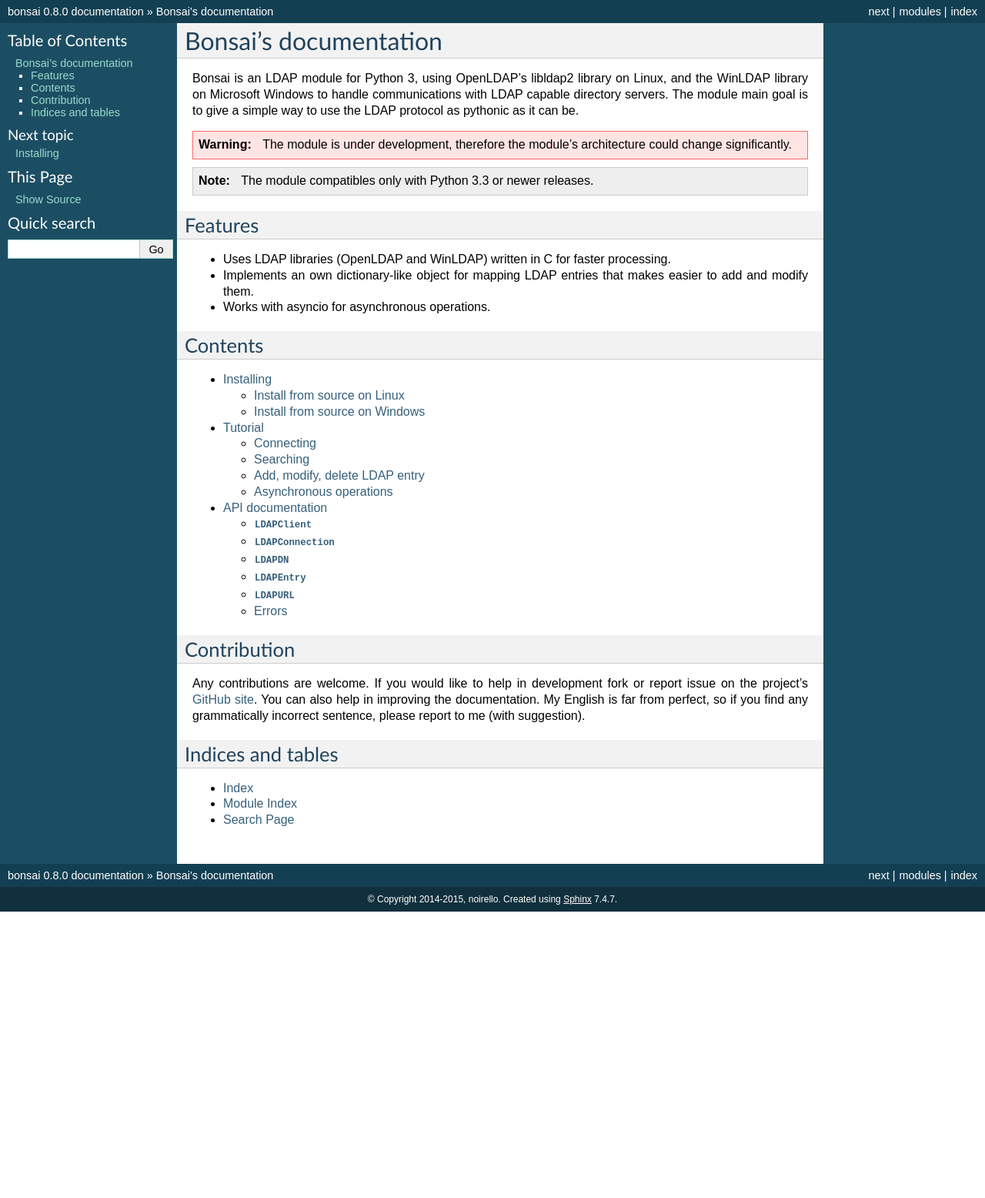
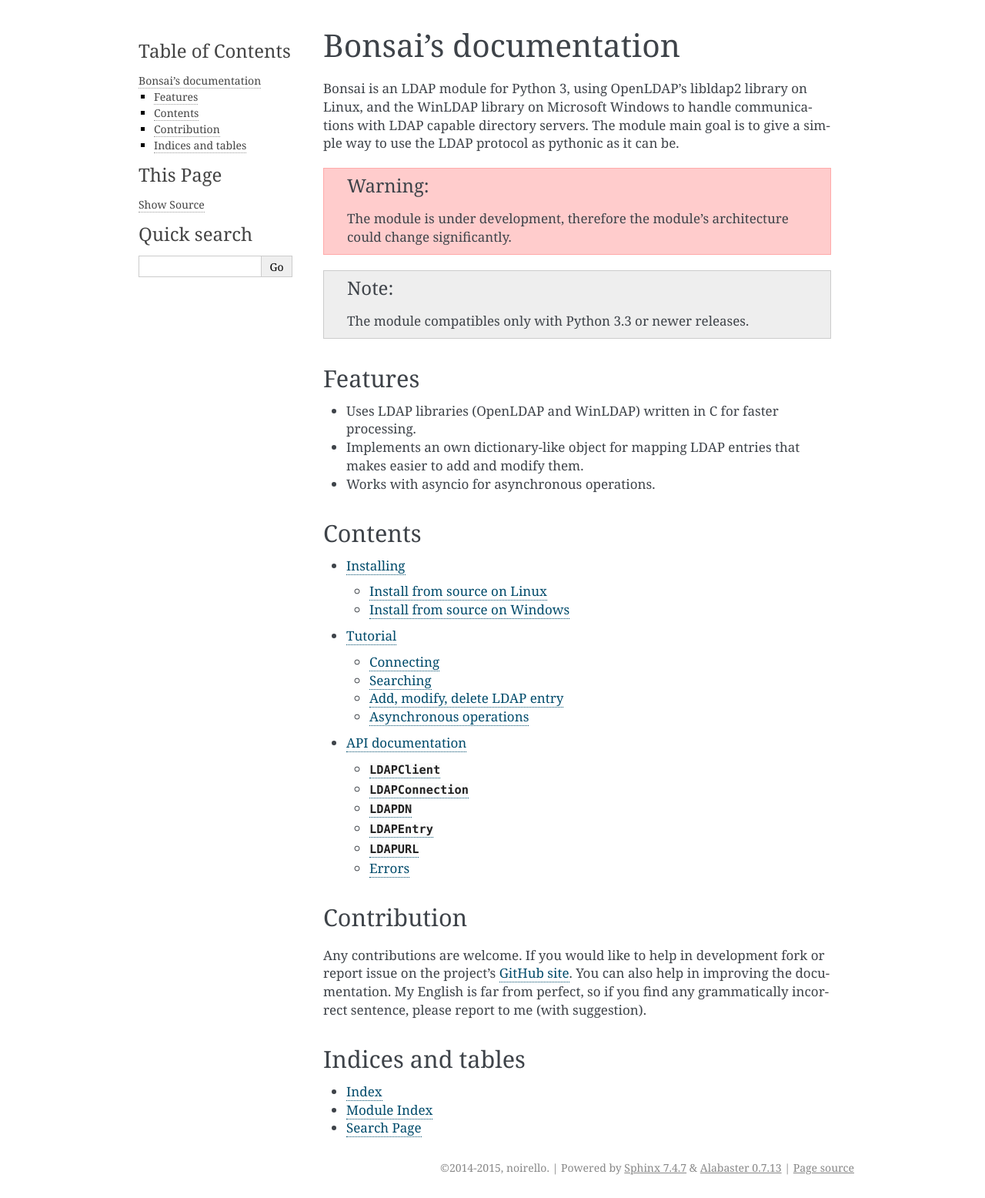
Before and after one commit to noirello/bonsai, a Sphinx documentation site: the page built from docs/index.rst, in a window 1280 px wide. Shown: the whole page at 77% size. Built offline with Sphinx 7.4.7, drawn with Linux system fonts in a browser that asks for light colours; before the commit the page ends 1184 px from its top, so only the background shows below that.

Commit message:
Removed sphinx style.

```diff
--- a/docs/conf.py
+++ b/docs/conf.py
@@ -25,7 +25,9 @@
 class Mock(MagicMock):
     @classmethod
     def __getattr__(cls, name):
-            return Mock()
+        return Mock()
+
+on_rtd = os.environ.get('READTHEDOCS', None) == 'True'
 
 MOCK_MODULES = ['lib._bonsai']
 sys.modules.update((mod_name, Mock()) for mod_name in MOCK_MODULES)
@@ -118,7 +120,7 @@
 
 # The theme to use for HTML and HTML Help pages.  See the documentation for
 # a list of builtin themes.
-html_theme = 'classic'
+#html_theme = 'classic'
 #html_theme = 'alabaster'
 
 # Theme options are theme-specific and customize the look and feel of a theme
```
